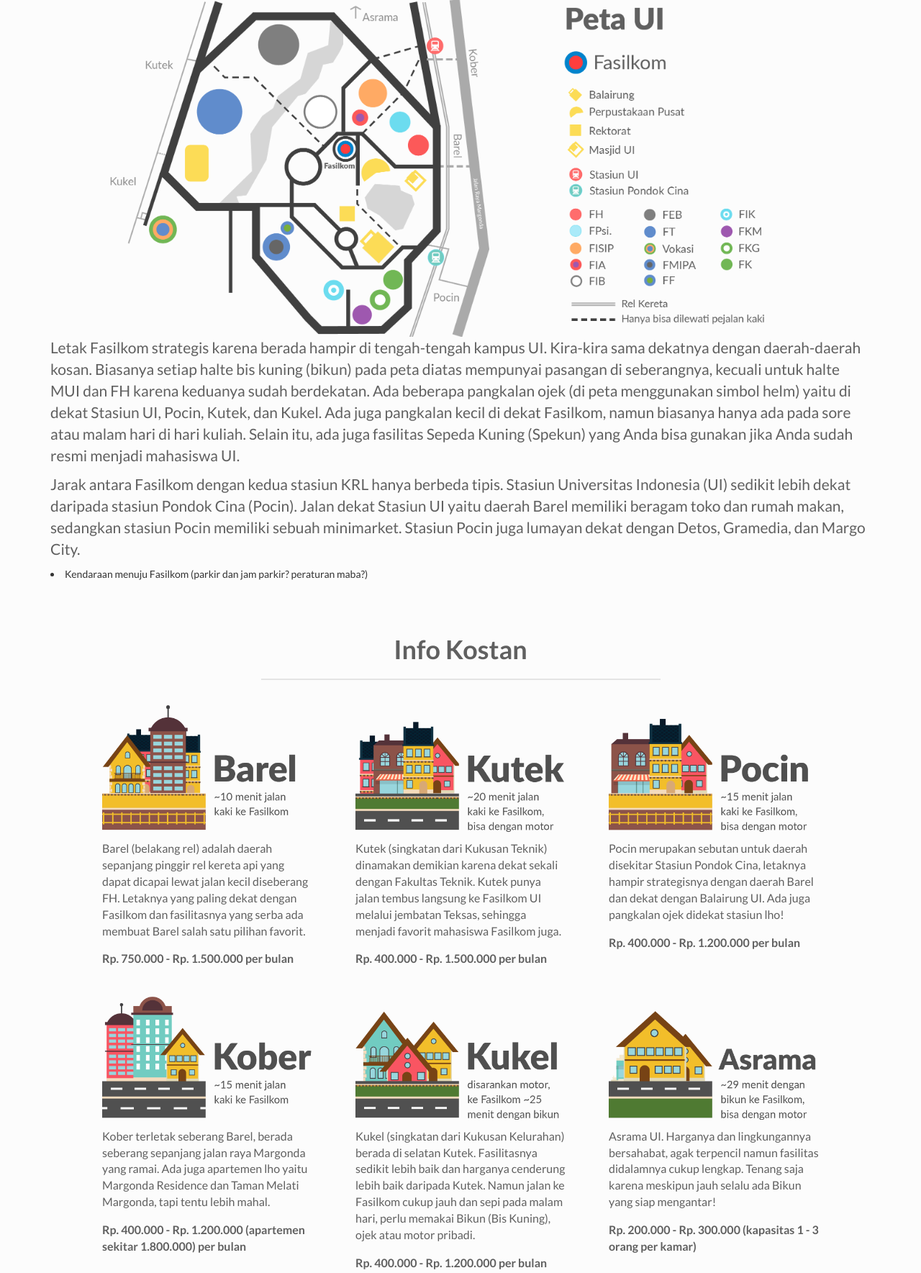
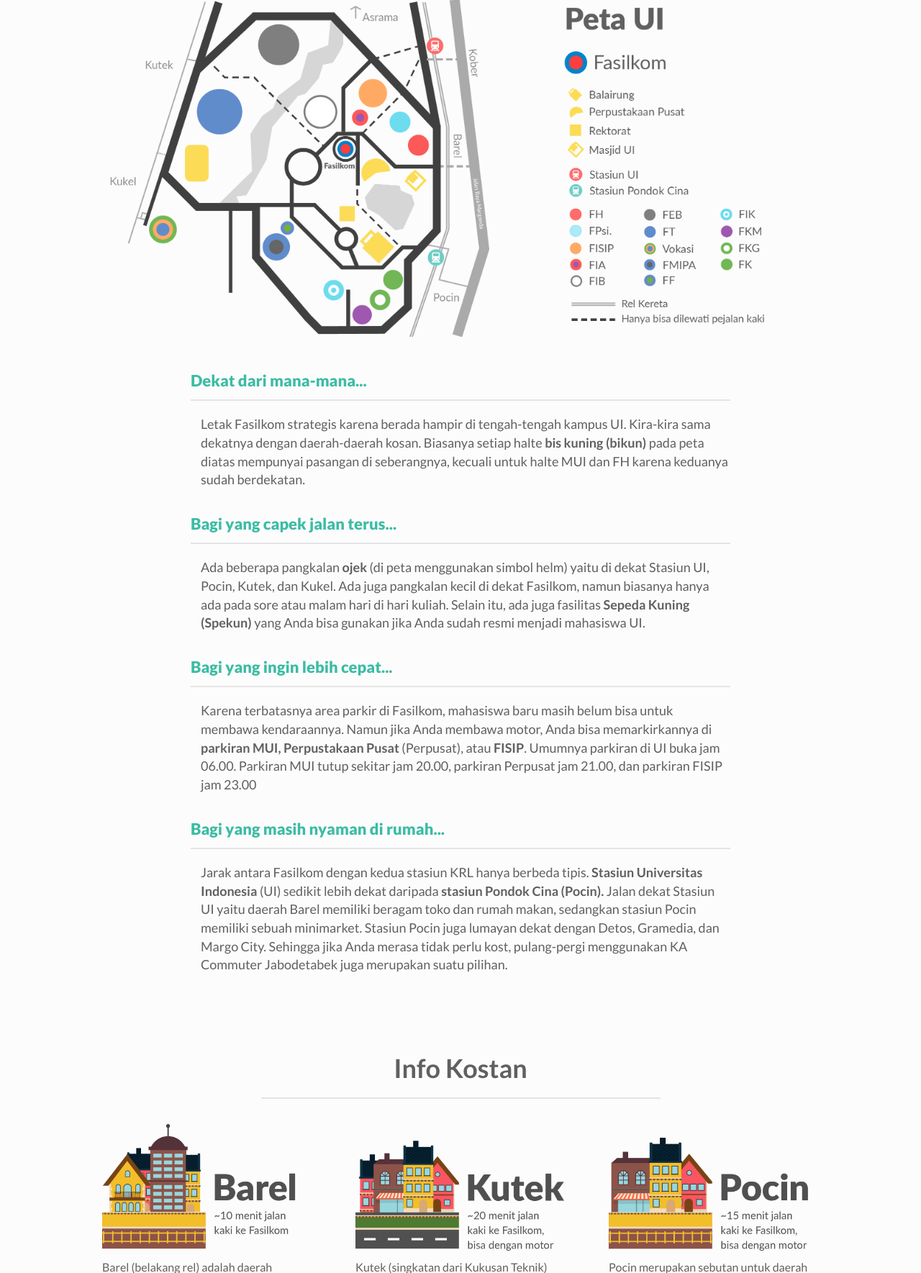
Before and after one commit to grgp/imaba-2016, a PHP site: page /info.html in a window 1280 px wide. Shown: the part 511-2280 px from the top of the page at 72% size. Run offline with PHP 8.4, Linux system fonts and the light colour scheme; some libraries are stand-ins or nearby versions.

Commit message:
lots of content and styling on info, info and lain2 almost done

```diff
--- a/css/imaba.css
+++ b/css/imaba.css
@@ -212,6 +212,18 @@ hr {
   border: 5px solid #f95562;
   border-radius: 6px;
   padding: 22px; }
+.content .def-desc h4 {
+  font-size: 22px;
+  font-weight: 900;
+  color: #3cbca4; }
+.content .def-desc hr {
+  margin-top: 0; }
+.content .def-desc p {
+  padding-left: 14px;
+  font-size: 18px;
+  margin-bottom: 36px; }
+.content .def-desc #last-p {
+  margin-bottom: 0; }
 
 #info-ui {
   padding-top: 30px; }
--- a/info.html
+++ b/info.html
@@ -62,11 +62,22 @@
 						</div>
 					</div>
 					<!-- end map -->
-					<p>Letak Fasilkom strategis karena berada hampir di tengah-tengah kampus UI. Kira-kira sama dekatnya dengan daerah-daerah kosan. Biasanya setiap halte bis kuning (bikun) pada peta diatas mempunyai pasangan di seberangnya, kecuali untuk halte MUI dan FH karena keduanya sudah berdekatan. Ada beberapa pangkalan ojek (di peta menggunakan simbol helm) yaitu di dekat Stasiun UI, Pocin, Kutek, dan Kukel. Ada juga pangkalan kecil di dekat Fasilkom, namun biasanya hanya ada pada sore atau malam hari di hari kuliah. Selain itu, ada juga fasilitas Sepeda Kuning (Spekun) yang Anda bisa gunakan jika Anda sudah resmi menjadi mahasiswa UI.</p>
-
-					<p>Jarak antara Fasilkom dengan kedua stasiun KRL hanya berbeda tipis. Stasiun Universitas Indonesia (UI) sedikit lebih dekat daripada stasiun Pondok Cina (Pocin). Jalan dekat Stasiun UI yaitu daerah Barel memiliki beragam toko dan rumah makan, sedangkan stasiun Pocin memiliki sebuah minimarket. Stasiun Pocin juga lumayan dekat dengan Detos, Gramedia, dan Margo City.</p>
-
-					<li>Kendaraan menuju Fasilkom (parkir dan jam parkir? peraturan maba?)</li>
+					<div class="row def-desc">
+						<div class="col-md-8 col-md-offset-2">
+							<h4>Dekat dari mana-mana...</h4>
+							<hr>
+							<p>Letak Fasilkom strategis karena berada hampir di tengah-tengah kampus UI. Kira-kira sama dekatnya dengan daerah-daerah kosan. Biasanya setiap halte <b>bis kuning (bikun)</b> pada peta diatas mempunyai pasangan di seberangnya, kecuali untuk halte MUI dan FH karena keduanya sudah berdekatan.</p>
+							<h4>Bagi yang capek jalan terus...</h4>
+							<hr>
+							<p>Ada beberapa pangkalan <b>ojek</b> (di peta menggunakan simbol helm) yaitu di dekat Stasiun UI, Pocin, Kutek, dan Kukel. Ada juga pangkalan kecil di dekat Fasilkom, namun biasanya hanya ada pada sore atau malam hari di hari kuliah. Selain itu, ada juga fasilitas <b>Sepeda Kuning (Spekun)</b> yang Anda bisa gunakan jika Anda sudah resmi menjadi mahasiswa UI.</p>
+							<h4>Bagi yang ingin lebih cepat...</h4>
+							<hr>
+							<p>Karena terbatasnya area parkir di Fasilkom, mahasiswa baru masih belum bisa untuk membawa kendaraannya. Namun jika Anda membawa motor, Anda bisa memarkirkannya di <b>parkiran MUI, Perpustakaan Pusat</b> (Perpusat), atau <b>FISIP</b>. Umumnya parkiran di UI buka jam 06.00. Parkiran MUI tutup sekitar jam 20.00, parkiran Perpusat jam 21.00, dan parkiran FISIP jam 23.00</p>
+							<h4>Bagi yang masih nyaman di rumah...</h4>
+							<hr>
+							<p>Jarak antara Fasilkom dengan kedua stasiun KRL hanya berbeda tipis. <b>Stasiun Universitas Indonesia</b> (UI) sedikit lebih dekat daripada <b>stasiun Pondok Cina (Pocin).</b> Jalan dekat Stasiun UI yaitu daerah Barel memiliki beragam toko dan rumah makan, sedangkan stasiun Pocin memiliki sebuah minimarket. Stasiun Pocin juga lumayan dekat dengan Detos, Gramedia, dan Margo City. Sehingga jika Anda merasa tidak perlu kost, pulang-pergi menggunakan KA Commuter Jabodetabek juga merupakan suatu pilihan.</p>
+						</div>
+					</div>
 
 					<!-- kosan -->
 					<div class="row" id="infokosan-h">
```
Also changed, not shown: lain-lain.html (+16 -13 lines), sass/imaba/content.scss (+19 -0 lines), 1 other file.
